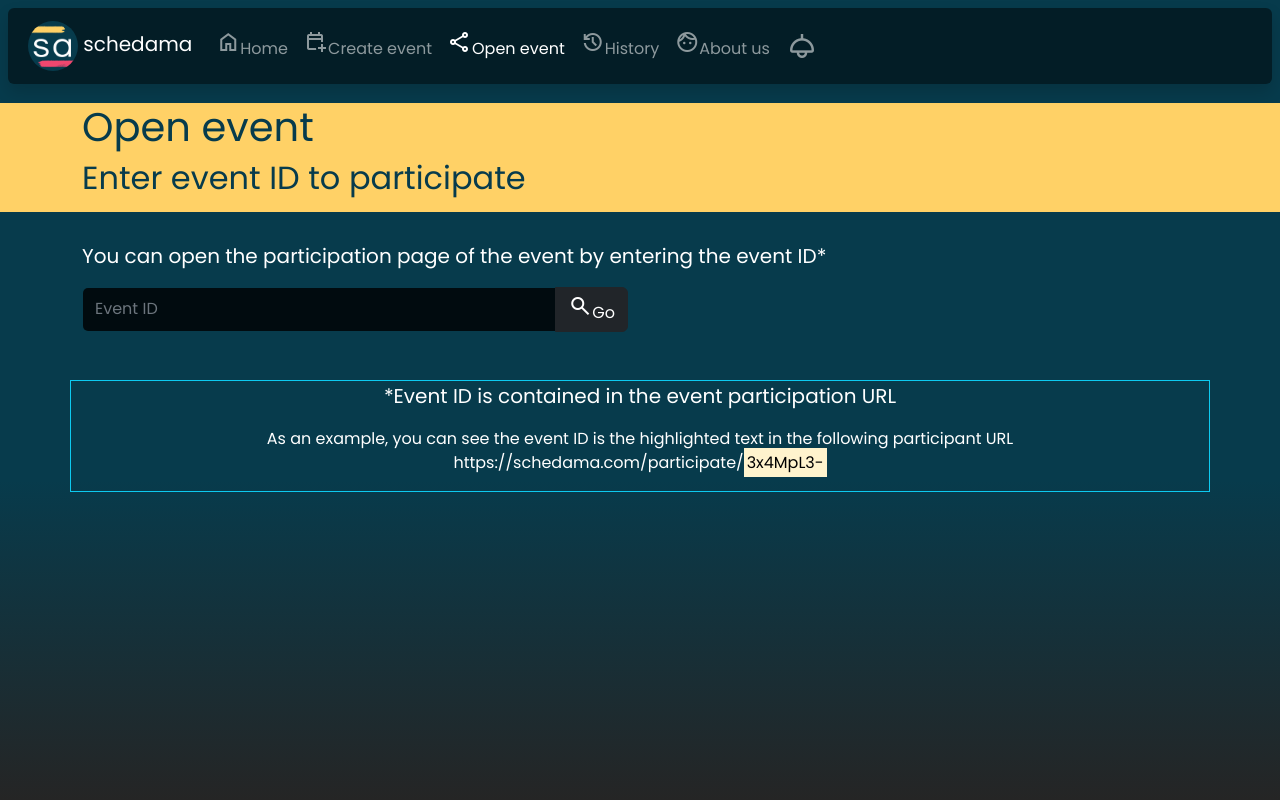
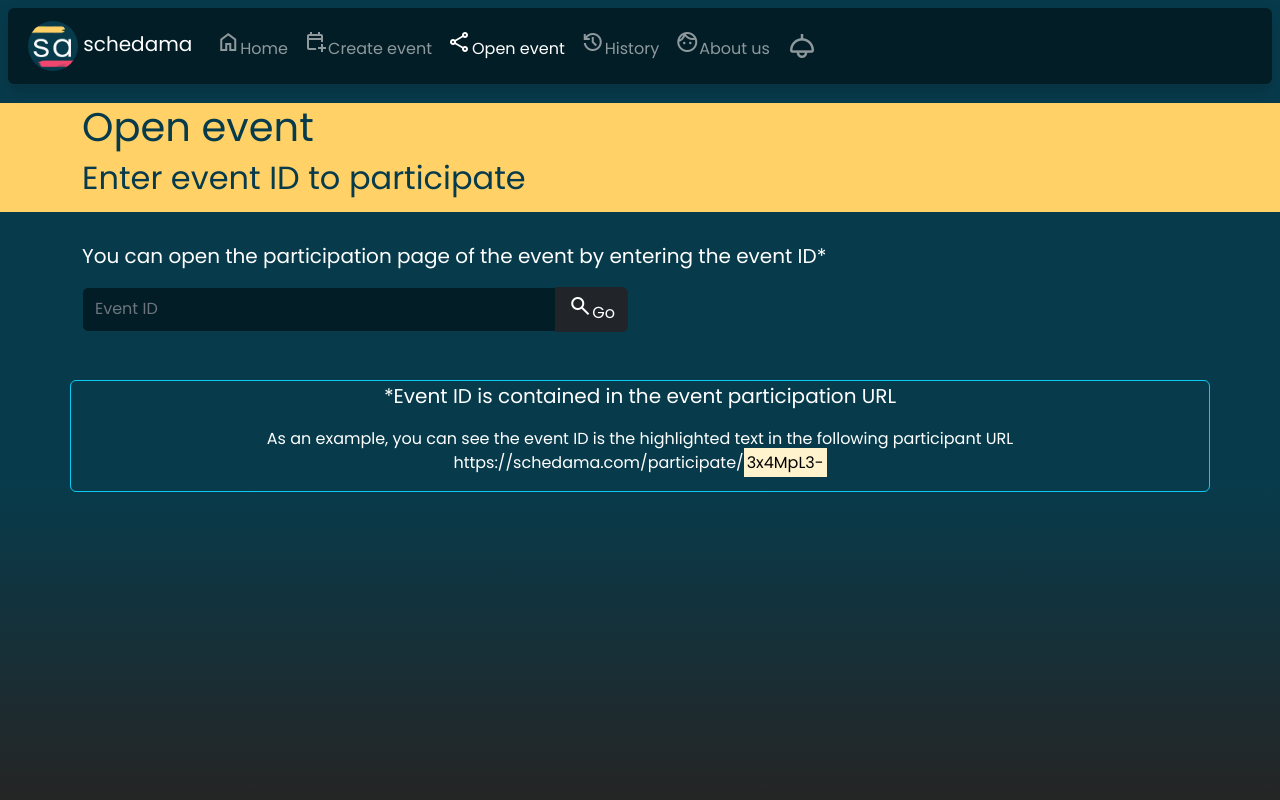
Before and after one commit to alessandro-amadelli/schedama, a Django app: page /open-event/ in a window 1280 px wide. Run offline with Django 4.2, Linux system fonts and the light colour scheme.

Commit message:
Added border-radius: inherit to participate event main div; Slightly changed input background

```diff
--- a/events/static/events/main.css
+++ b/events/static/events/main.css
@@ -7,7 +7,7 @@
     --event-div-bg: rgba(255,255,255,.2);
     --event-ended-bg: rgba(255, 0, 0, .5);
     --event-started-bg: #06d6a0;
-    --input-bg-color: rgba(255,255,255,.8);
+    --input-bg-color: rgba(255,255,255,.85);
     --moving-bg-color: rgba(0,0,0,.2);
     --navbar-bg-color: white;
     --section-bg-color: rgba(0, 102, 255, 0);
@@ -28,7 +28,7 @@
     --event-div-bg: rgba(0,0,0,.2);
     --event-ended-bg: rgba(255, 0, 0, .3);
     --event-started-bg: #06d69eb2;
-    --input-bg-color: rgba(0,0,0,.8);
+    --input-bg-color: rgba(0,0,0,.5);
     --moving-bg-color: rgba(0, 0, 0, .5);
     --navbar-bg-color: rgba(0,0,0,.5);
     --section-bg-color: rgba(0,0,0,0);
@@ -450,6 +450,7 @@ div[data-theme]::before {
     background-size: cover;
     background-repeat: no-repeat;
     z-index: -1;
+    border-radius: inherit;
 }
 
 div[data-theme="beach"]::before {
--- a/events/templates/events/open_event.html
+++ b/events/templates/events/open_event.html
@@ -38,7 +38,7 @@
     </div>
   </div>
 
-  <div class="row border border-info text-center">
+  <div class="row border border-info text-center rounded">
     <div class="col">
         <p class="lead">
             *{% translate "Event ID is contained in the event participation URL" %}
```
